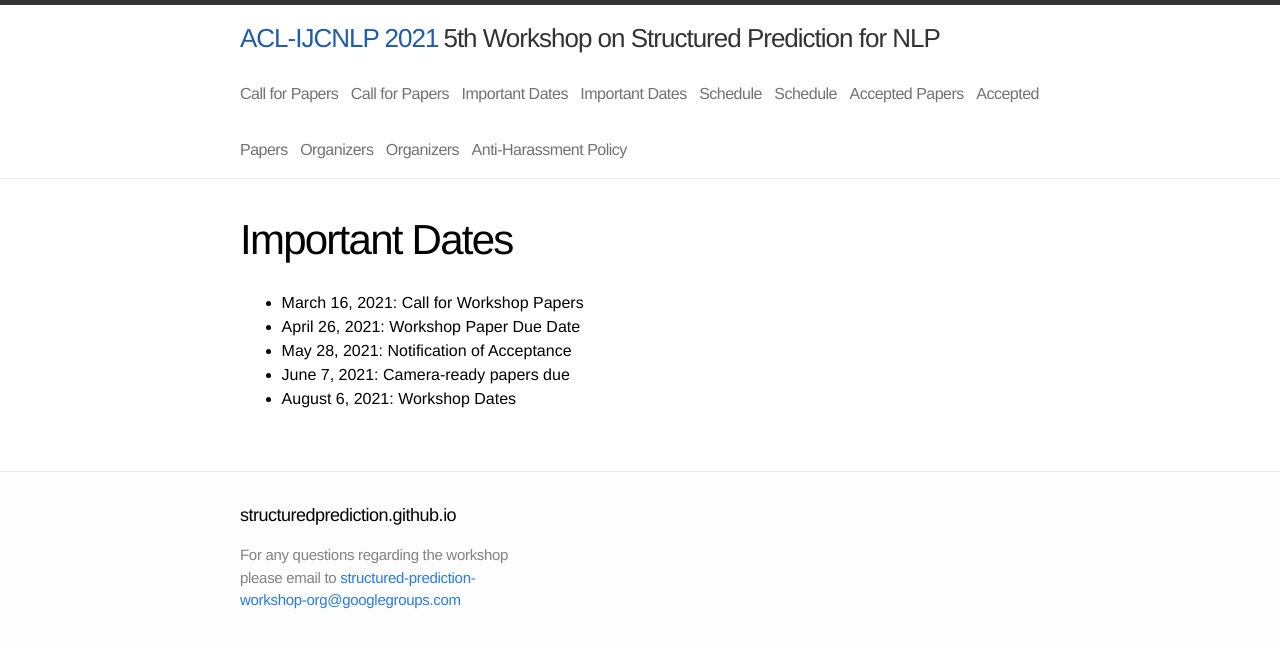
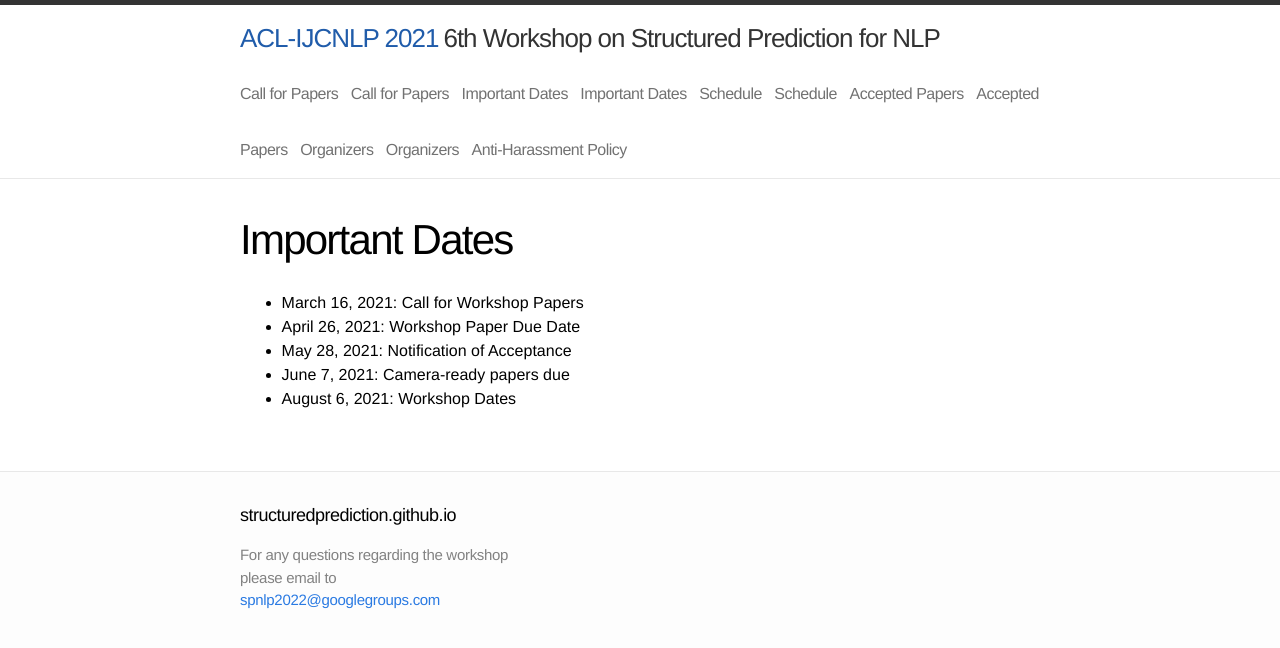
Before and after one commit to structuredprediction/structuredprediction.github.io, a Jekyll site: the page built from SPNLP21/2_date.md, in a window 1280 px wide. Shown: the top 648 px of the page. Built offline with Jekyll 4.4.1, drawn with Linux system fonts in a browser that asks for light colours.

Commit message:
Update _config.yml

```diff
--- a/_config.yml
+++ b/_config.yml
@@ -5,9 +5,10 @@
 title1_19: "NAACL 2019 "
 title1_20: "EMNLP 2020 "
 title1_21: "ACL-IJCNLP 2021"
+title1_22: "ACL 2022"
 title2: "Workshop on Structured Prediction for NLP"
-title3: "5th Workshop on Structured Prediction for NLP"
-email: structured-prediction-workshop-org@googlegroups.com
+title3: "6th Workshop on Structured Prediction for NLP"
+email: spnlp2022@googlegroups.com
 #description: "EMNLP 16: Structured Prediction for Natural Language Processing"
 baseurl: ""
 url1_16: "http://www.emnlp2016.net"
@@ -15,6 +16,7 @@
 url1_19: "https://naacl2019.org"
 url1_20: "https://2020.emnlp.org"
 url1_21: "https://2021.aclweb.org"
+url1_22: "https://2022.aclweb.org"
 url2: "http://structuredprediction.github.io"
 #twitter_username: jekyllrb
 #github_username:  jekyll
```
